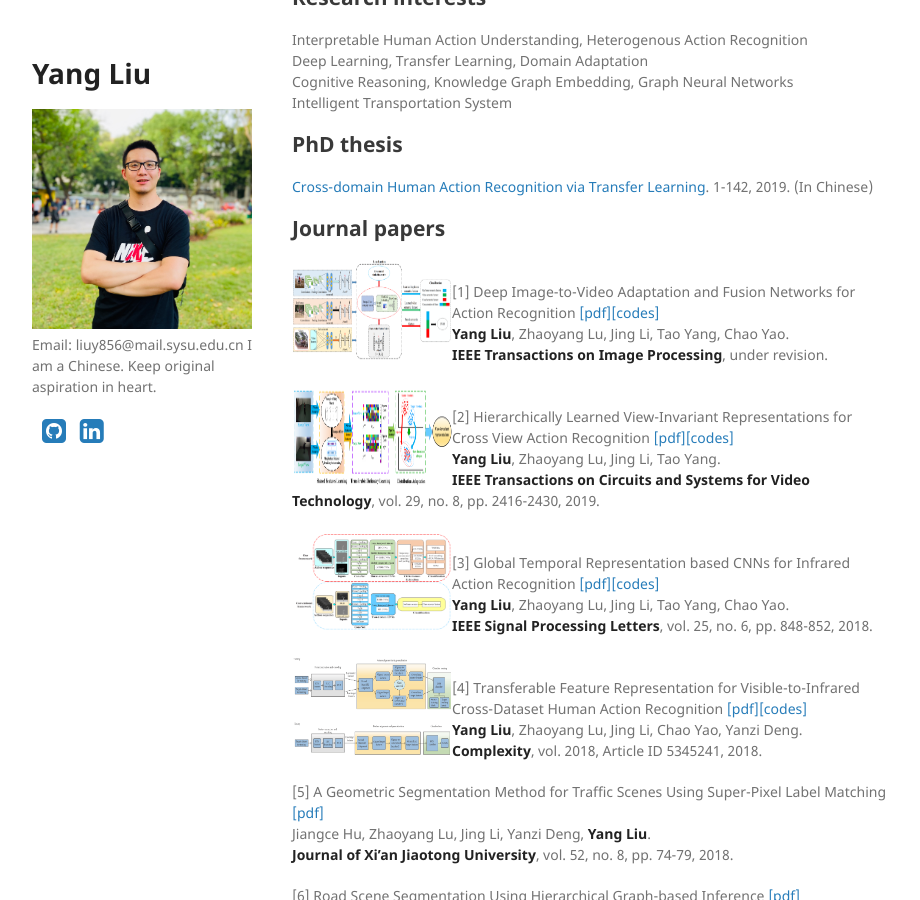
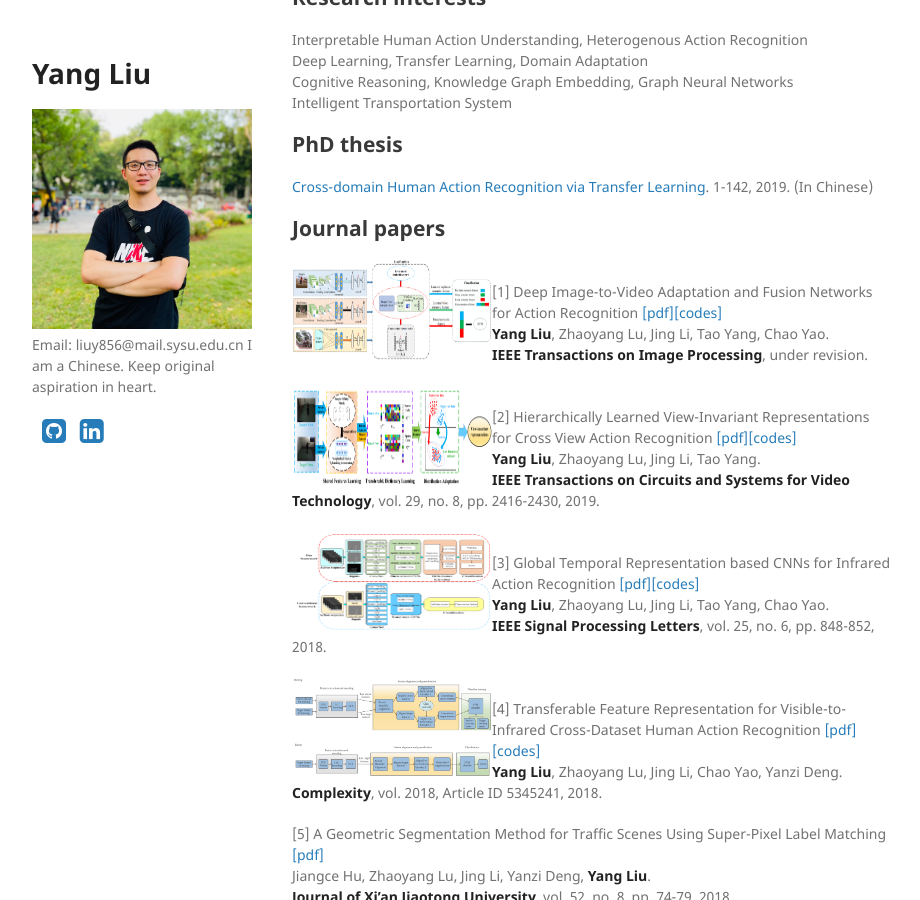
Before and after one commit to YangLiu9208/home, a Jekyll site: the page built from index.md, in a window 1280 px wide and 900 px high, scrolled down 555 px. Shown: the whole window, without its empty margins (178-1098 px from the left). Built offline with Jekyll 4.4.1, drawn with Linux system fonts in a browser that asks for light colours; a style sheet for code colours, icons or effects is not loaded.

Commit message:
Update index.md

```diff
--- a/index.md
+++ b/index.md
@@ -33,7 +33,7 @@ Intelligent Transportation System
 
 <div align="left">
           <a>
-            <img border="0" src="./TIP.png" align="left" width="160" height="100">
+            <img border="0" src="./TIP.png" align="left" width="200" height="100">
           </a>
 </div>
 [1] Deep Image-to-Video Adaptation and Fusion Networks for Action Recognition  [[pdf]](https://yangliu9208.github.io/DIVAFN/)[[codes]](https://yangliu9208.github.io/DIVAFN/)
@@ -43,7 +43,7 @@ Intelligent Transportation System
 
 <div align="left">
           <a>
-            <img border="0" src="./TCSVT.png" align="left" width="160" height="100">
+            <img border="0" src="./TCSVT.png" align="left" width="200" height="100">
           </a>
 </div>
 [2] Hierarchically Learned View-Invariant Representations for Cross View Action Recognition  [[pdf]](https://arxiv.org/abs/1809.00421)[[codes]](https://yangliu9208.github.io/JSRDA/)
@@ -53,7 +53,7 @@ Intelligent Transportation System
 
 <div align="left">
           <a>
-            <img border="0" src="./SPL.png" align="left" width="160" height="100">
+            <img border="0" src="./SPL.png" align="left" width="200" height="100">
           </a>
 </div>
 [3] Global Temporal Representation based CNNs for Infrared Action Recognition  [[pdf]](https://arxiv.org/abs/1909.08287)[[codes]](https://yangliu9208.github.io/TSTDDs/)
@@ -63,7 +63,7 @@ Intelligent Transportation System
 
 <div align="left">
           <a>
-            <img border="0" src="./Complexity.png" align="left" width="160" height="100">
+            <img border="0" src="./Complexity.png" align="left" width="200" height="100">
           </a>
 </div>
 [4] Transferable Feature Representation for Visible-to-Infrared Cross-Dataset Human Action Recognition  [[pdf]](https://arxiv.org/abs/1909.08297)[[codes]](https://yangliu9208.github.io/CDFAG/)
```
